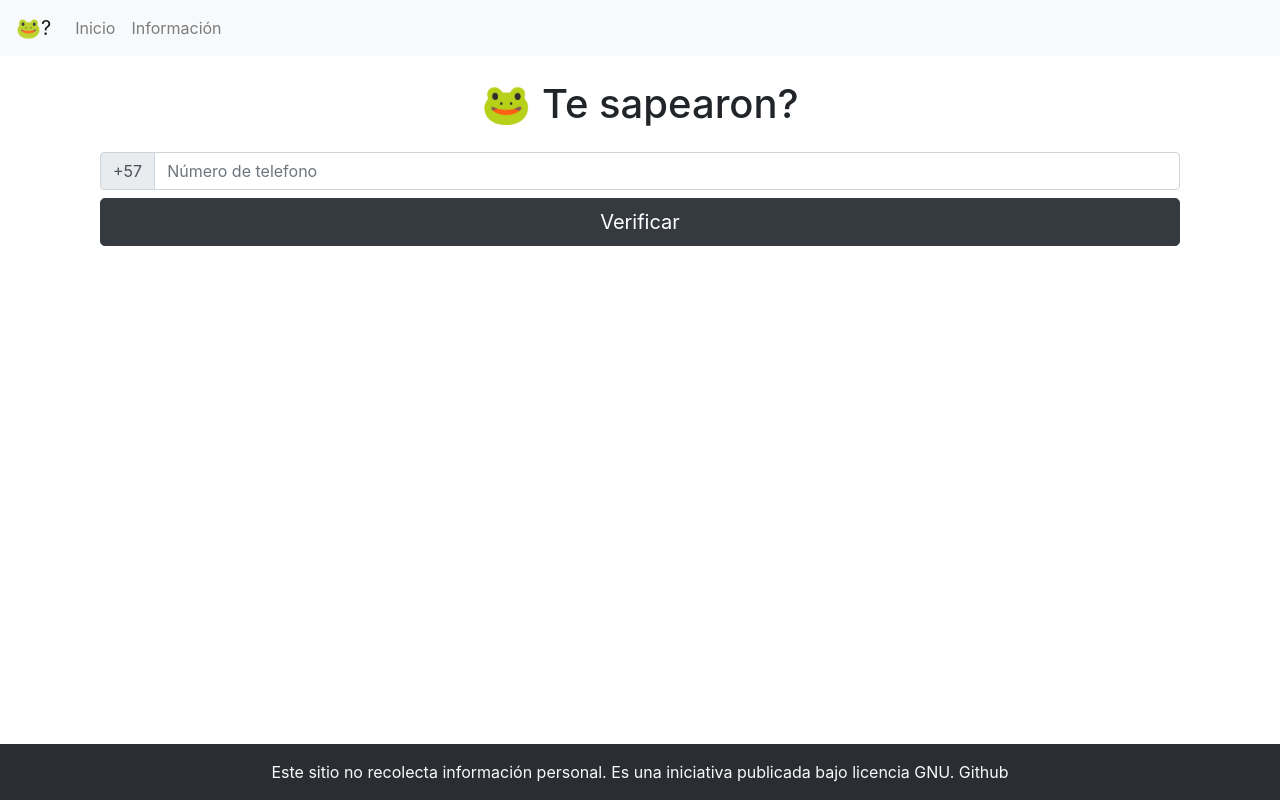
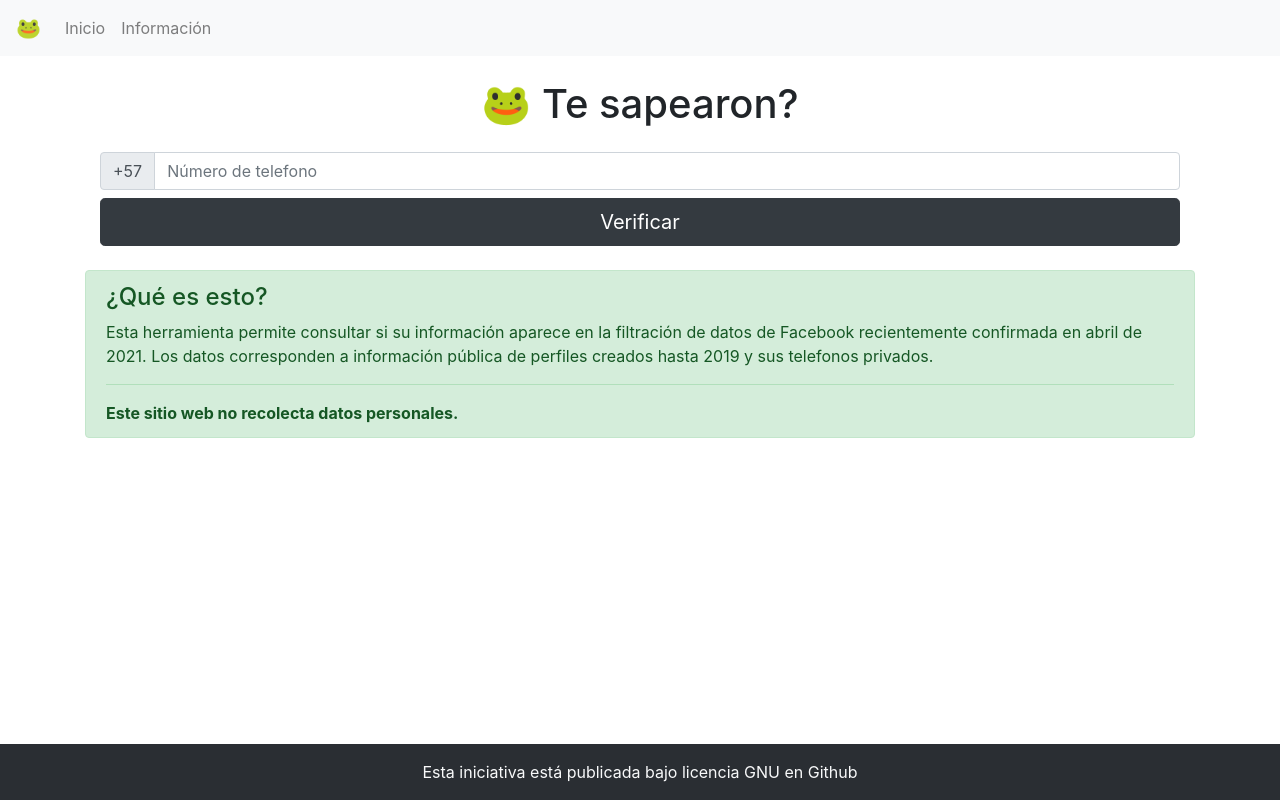
Before and after one commit to sbezavvs/sapeado, a Flask app: page / in a window 1280 px wide. Run offline with Flask 2, Linux system fonts and the light colour scheme; parts of the project's set-up code (start-up, migrations or seed data) failed here and were passed over; some libraries are stand-ins or nearby versions.

Commit message:
Adición de descripción de la herramienta  a la plantilla

```diff
--- a/templates/base.html
+++ b/templates/base.html
@@ -11,7 +11,7 @@
   </head>
   <body style="padding-bottom: 70px;">
     <nav class="navbar navbar-expand-md navbar-light bg-light">
-        <a class="navbar-brand" href="{{ url_for('index')}}">🐸?</a>
+        <a class="navbar-brand" href="{{ url_for('index')}}">🐸</a>
         <button class="navbar-toggler" type="button" data-toggle="collapse" data-target="#navbarNav" aria-controls="navbarNav" aria-expanded="false" aria-label="Toggle navigation">
             <span class="navbar-toggler-icon"></span>
         </button>
@@ -33,8 +33,8 @@
     <footer class="fixed-bottom bg-dark text-center text-light">
       <!-- Copyright -->
       <div class="text-center p-3" style="background-color: rgba(0, 0, 0, 0.2);">
-        Este sitio no recolecta información personal. Es una iniciativa publicada bajo licencia GNU.
-        <a class="text-light" href="https://github.com/sbezavvs/">Github</a>
+        Esta iniciativa está publicada bajo licencia GNU en
+        <a class="text-light" href="https://github.com/sbezavvs/sapeado">Github</a>
       </div>
       <!-- Copyright -->
     </footer>
--- a/templates/index.html
+++ b/templates/index.html
@@ -1,6 +1,7 @@
 {% extends 'base.html' %}
 
 {% block content %}
+
     <h1 class="mt-4 mb-4 text-center">{% block title %} 🐸 Te sapearon? {% endblock %}</h1>
 
     <form id="phoneForm" class="align-items-center">
@@ -20,8 +21,8 @@
     </form>
 
     <div id="results" class="jumbotron d-none">
-        <h1 id="result-title" class="text-center">--</h1>
-        <p id="result-text" class="lead text-center">--</p>
+        <h1 id="result-title" class="text-center"></h1>
+        <p id="result-text" class="lead text-center"></p>
         <div id="result-info" class="d-none">
         <hr class="my-4">
         <p class="text-center">Ya que estos datos se publicaron de forma gratuita en un foro abierto de internet, es muy probable que en el futuro parte de la información sea utilizada para realizar estafas o acosar en internet. Te sugerimos que tomes precauciones en caso de recibir llamadas sospechosas.</p>
@@ -30,4 +31,11 @@
         </p>
         </div>
     </div>
+
+    <div class="alert alert-success mb-4" role="alert">
+        <h4 class="alert-heading">¿Qué es esto?</h4>
+        <p>Esta herramienta permite consultar si su información aparece en la filtración de datos de Facebook recientemente confirmada en abril de 2021. Los datos corresponden a información pública de perfiles creados hasta 2019 y sus telefonos privados.</p>
+        <hr>
+        <p class="mb-0"><b>Este sitio web no recolecta datos personales.</b></p>
+    </div>
 {% endblock %}
```
